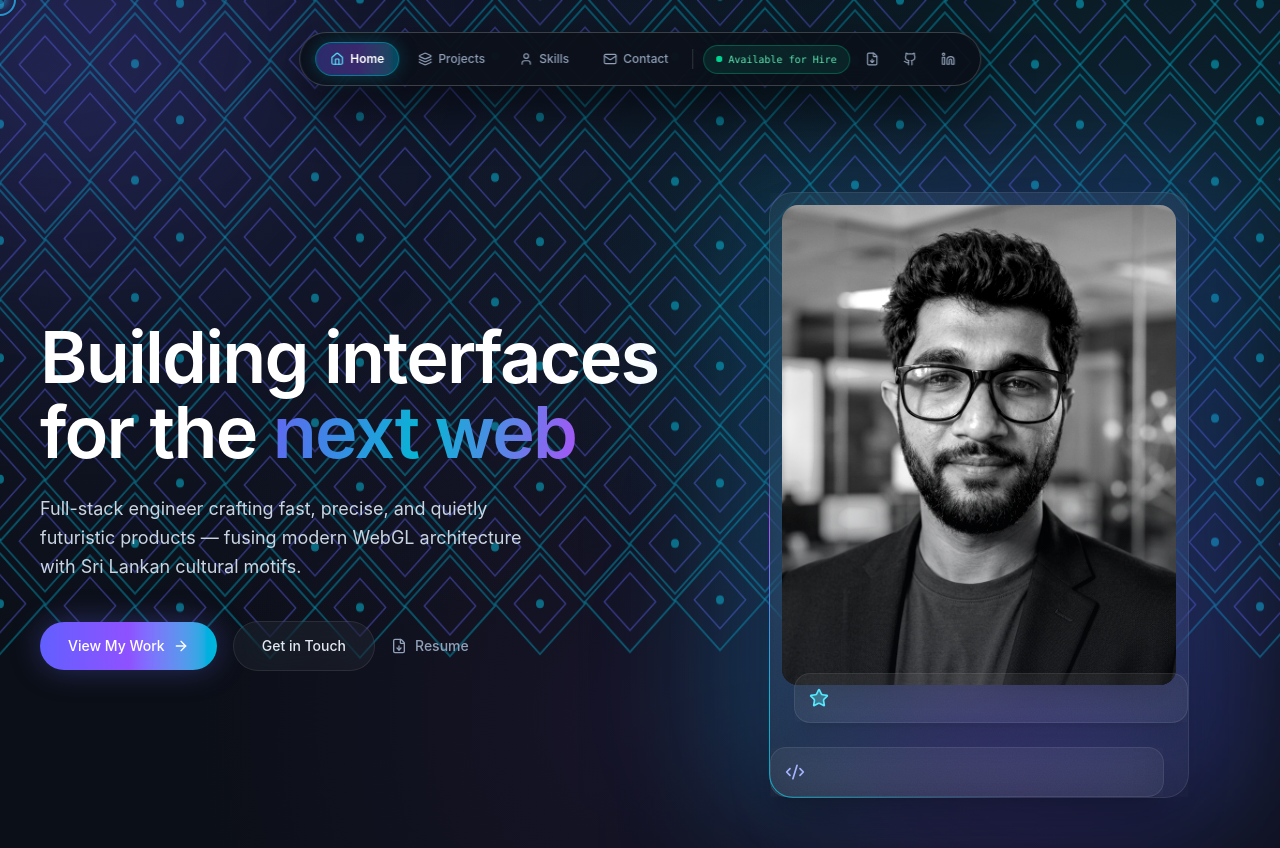
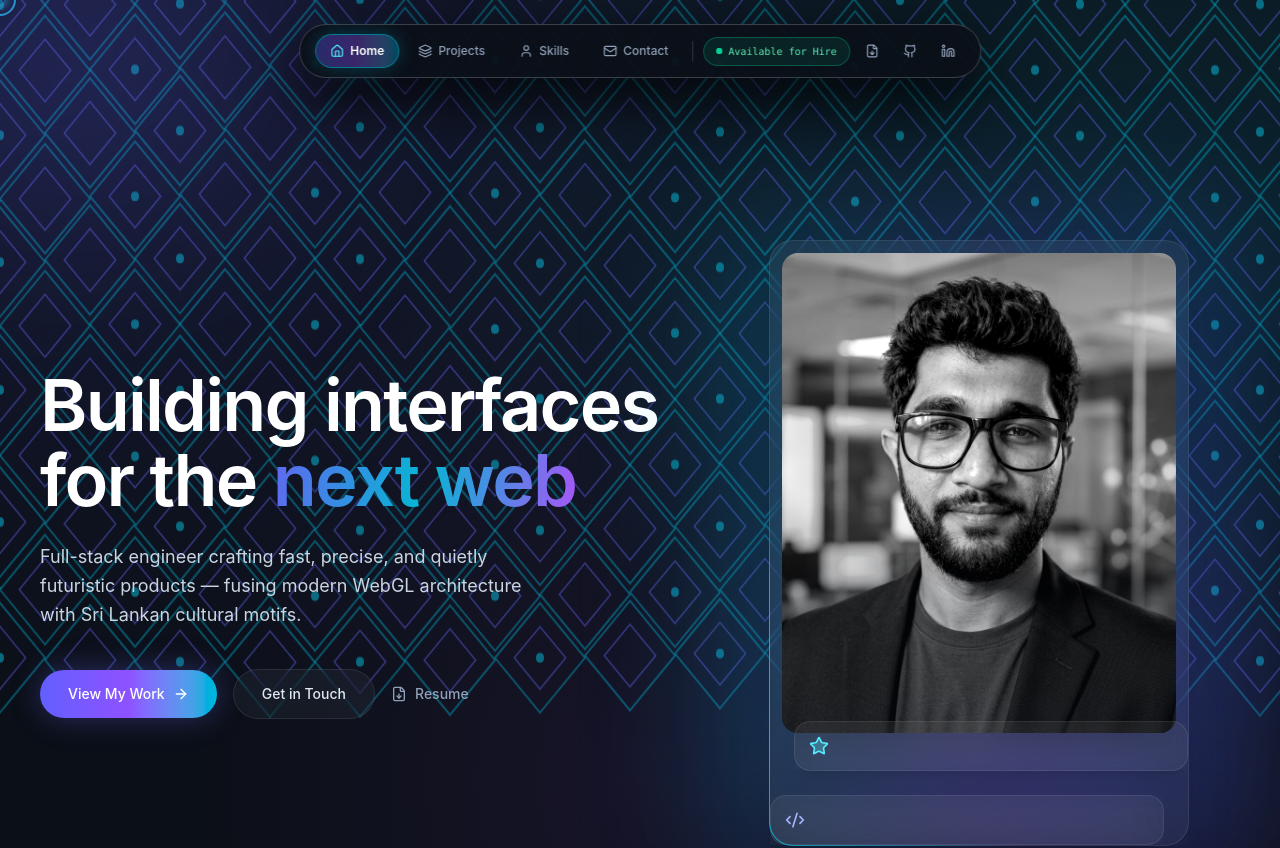
Before and after one commit to sasiruliyanage2004/portfolio-, a React (Vite) app: page / in a window 1280 px wide. Shown: the top 848 px of the page. Built offline with nearby package versions, Linux system fonts and the light colour scheme.

Commit message:
fix_hero_nav_overlap_and_stacking_spacing

```diff
--- a/src/components/cyber/FloatingDockCyber.jsx
+++ b/src/components/cyber/FloatingDockCyber.jsx
@@ -63,10 +63,10 @@ export default function FloatingDockCyber() {
       initial={{ opacity: 0, y: -20 }}
       animate={{ opacity: 1, y: 0 }}
       transition={{ type: "spring", stiffness: 300, damping: 26 }}
-      className={`fixed left-1/2 top-8 z-50 flex -translate-x-1/2 items-center gap-1.5 rounded-full border border-white/20 backdrop-blur-xl transition-all duration-500 ${
+      className={`fixed left-1/2 top-6 z-[60] flex -translate-x-1/2 items-center gap-1.5 rounded-full border border-white/20 backdrop-blur-2xl transition-all duration-500 ${
         isScrolled
-          ? "px-3 py-1.5 shadow-[0_12px_40px_rgba(0,0,0,0.85)] bg-[#0b0f17]/95 scale-95"
-          : "px-4 py-2.5 shadow-[0_20px_50px_rgba(0,0,0,0.6)] bg-[#0b0f17]/85 scale-100"
+          ? "px-3 py-1.5 shadow-[0_16px_50px_rgba(0,0,0,0.95)] bg-[#0b0f17]/95 scale-95 border-white/25"
+          : "px-4 py-2.5 shadow-[0_20px_60px_rgba(0,0,0,0.85)] bg-[#0b0f17]/90 scale-100 border-white/20"
       }`}
     >
       {NAV.map((item) => {
--- a/src/components/cyber/HeroCyber.jsx
+++ b/src/components/cyber/HeroCyber.jsx
@@ -94,7 +94,7 @@ export default function HeroCyber({ culturalTheme = "dumbara" }) {
   return (
     <section
       id="home"
-      className="relative min-h-screen w-full overflow-hidden mesh-bg flex items-center pt-16 sm:pt-20 lg:pt-24"
+      className="relative min-h-screen w-full overflow-hidden mesh-bg flex items-center pt-36 sm:pt-40 lg:pt-44 pb-16"
     >
       {/* Real-time Procedural HTML5 Canvas Cultural Motif Engine */}
       <CulturalPatternCanvas theme={culturalTheme} />
@@ -102,7 +102,7 @@ export default function HeroCyber({ culturalTheme = "dumbara" }) {
       <div className="absolute -top-40 -left-32 h-96 w-96 rounded-full bg-indigo-500/20 blur-[120px] float-slow pointer-events-none" />
       <div className="absolute bottom-0 right-0 h-[28rem] w-[28rem] rounded-full bg-violet-500/15 blur-[130px] pointer-events-none" />
 
-      <div className="relative z-10 mx-auto grid w-full max-w-7xl grid-cols-1 gap-10 px-6 py-16 sm:py-20 lg:grid-cols-[1.1fr_0.9fr] lg:items-center lg:px-10">
+      <div className="relative z-10 mx-auto grid w-full max-w-7xl grid-cols-1 gap-10 px-6 py-8 sm:py-12 lg:grid-cols-[1.1fr_0.9fr] lg:items-center lg:px-10">
         {/* Left Column — Text Intro */}
         <motion.div style={{ scale: heroTextScale, y: heroTextY, opacity: heroTextOpacity }}>
           <motion.h1
```
